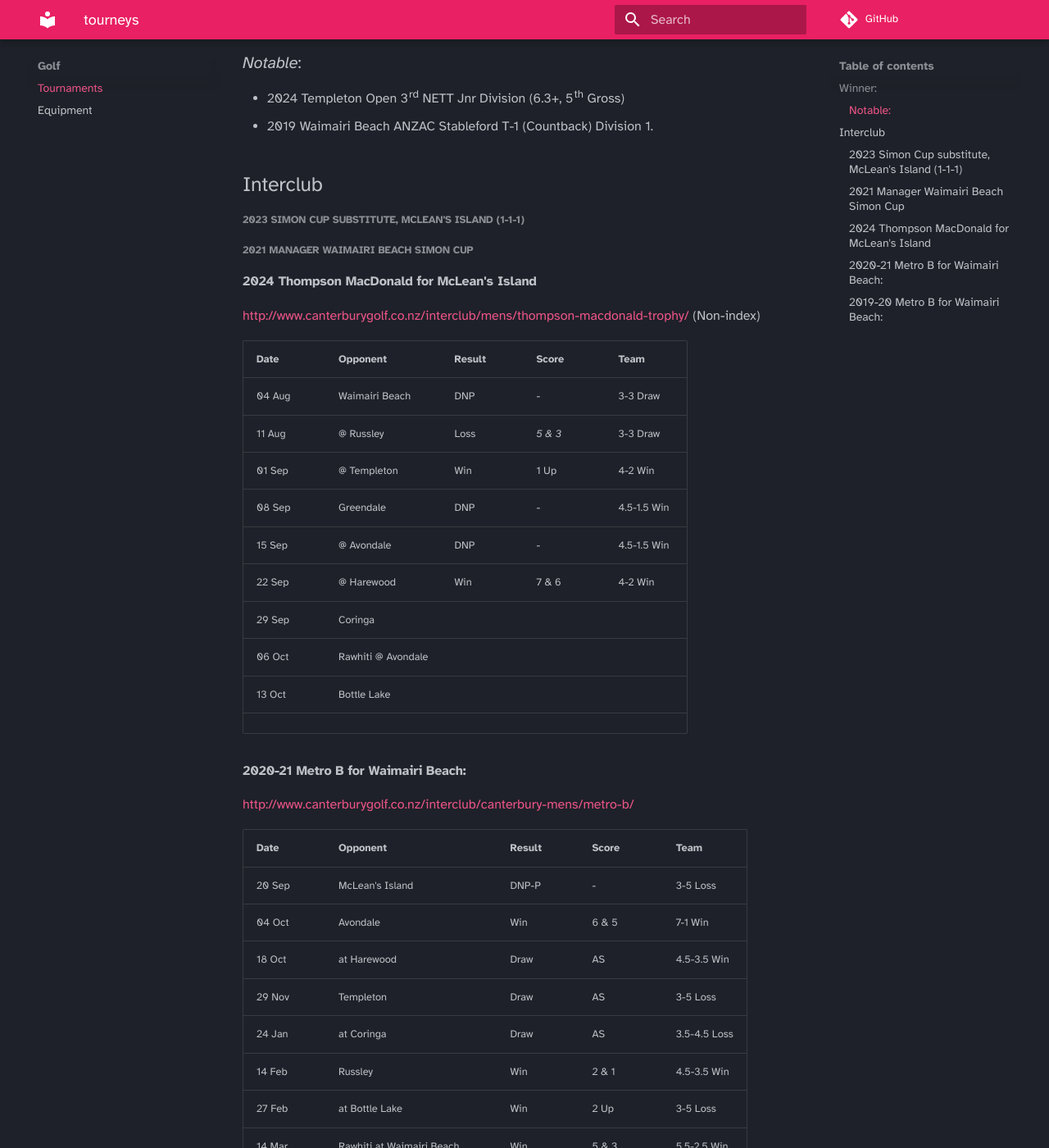
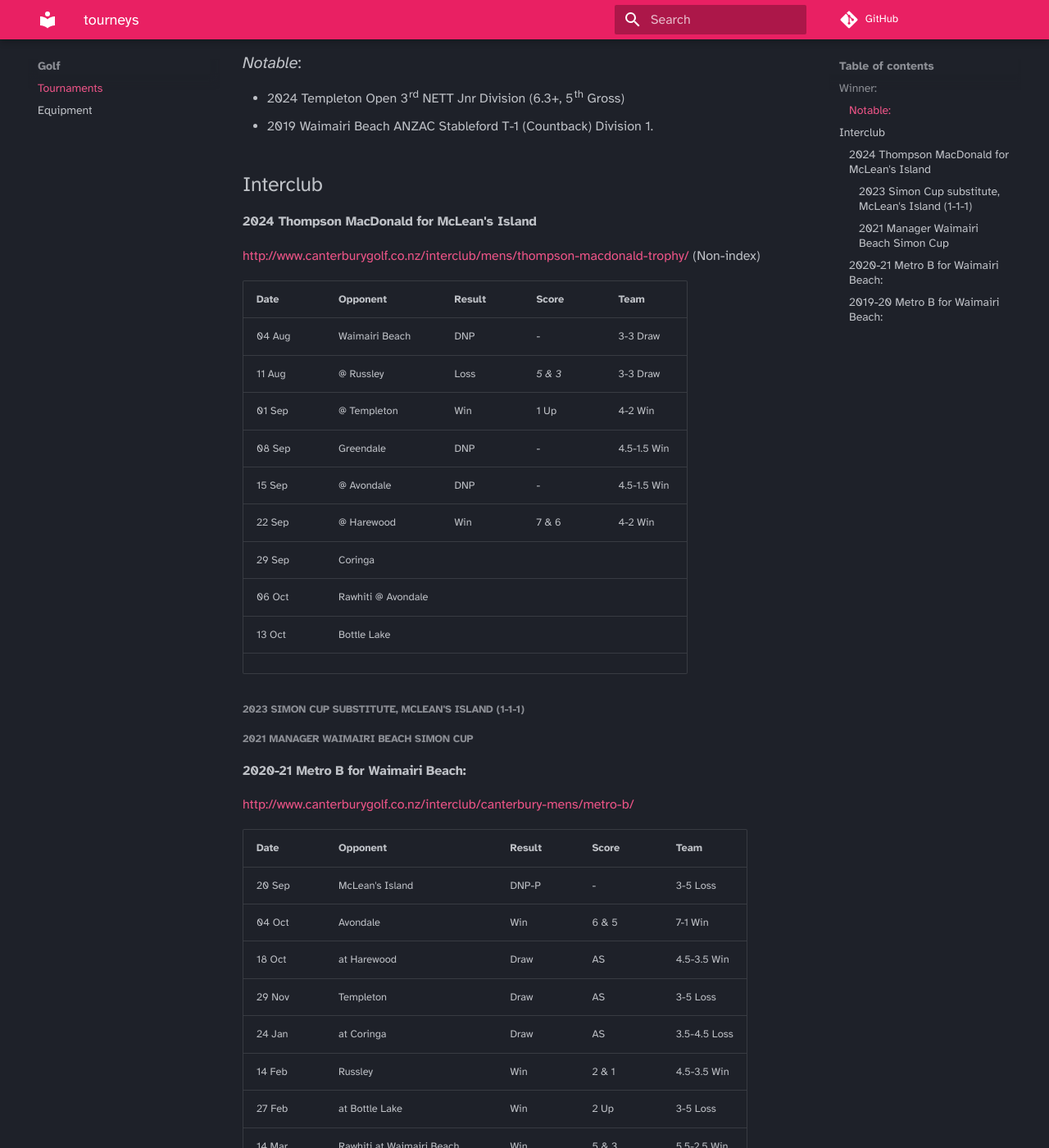
Before and after one commit to matchavez/matchavez.github.io, an MkDocs documentation site: the page built from docs/golf/tourneys.md, in a window 1280 px wide and 1400 px high, scrolled down 511 px. Shown: the whole window at 82% size. Built offline with MkDocs 1.6.1 and Material for MkDocs 9.7.7, drawn with Linux system fonts in a browser that asks for light colours; comment, search, counter and statistics services are not loaded; some of the changed lines change nothing that is shown.

Commit message:
[PUBLISHER] Merge #38

```diff
--- a/docs/golf/tourneys.md
+++ b/docs/golf/tourneys.md
@@ -18,10 +18,6 @@
 
 ## Interclub
 
-##### 2023 Simon Cup substitute, McLean's Island (1-1-1)
-
-##### 2021 Manager Waimairi Beach Simon Cup
-
 #### 2024 Thompson MacDonald for McLean's Island
 http://www.canterburygolf.co.nz/interclub/mens/thompson-macdonald-trophy/ (Non-index)
 
@@ -38,6 +34,9 @@
 | 13 Oct | Bottle Lake        |        |         |             |
 |        |                    |        |         |             |
 
+##### 2023 Simon Cup substitute, McLean's Island (1-1-1)
+
+##### 2021 Manager Waimairi Beach Simon Cup
 #### 2020-21 Metro B for Waimairi Beach:
 [http://www.canterburygolf.co.nz/interclub/canterbury-mens/metro-b/](http://www.canterburygolf.co.nz/interclub/canterbury-mens/metro-b/)
 
```
